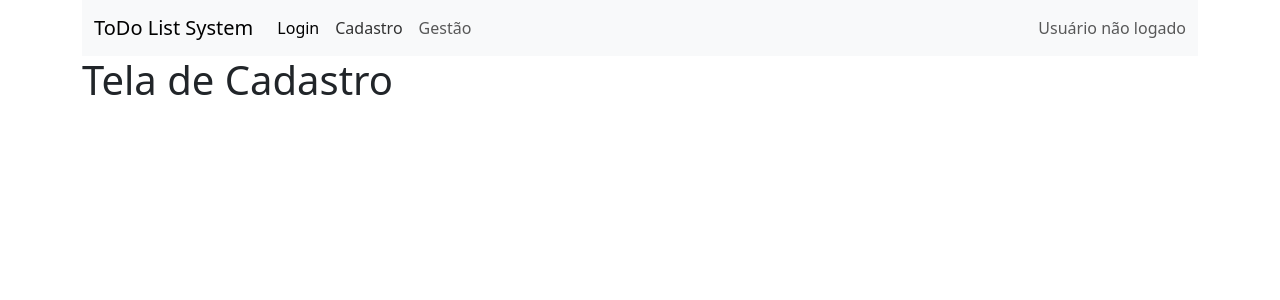
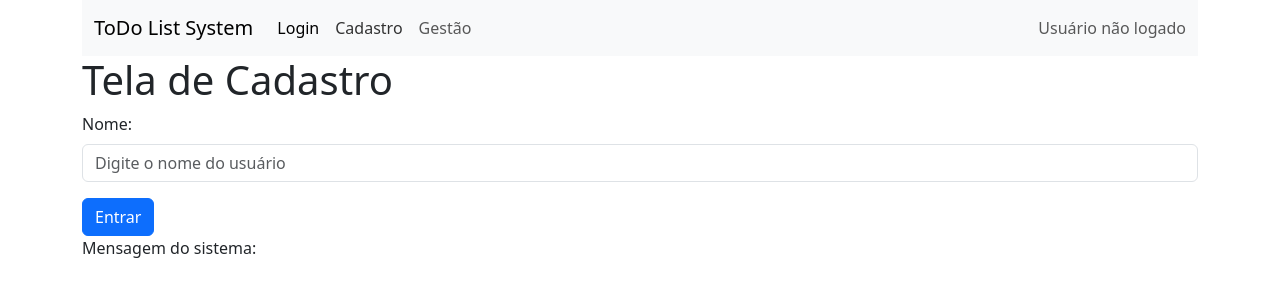
Before and after one commit to bssantos7/Tarefa-Lista-Ract-EBAC, a React (Vite) app in the folder React/: page / in a window 1280 px wide. Both pictures are taken after a click on the link "Cadastro". Shown: the top 300 px of the page. Built offline with nearby package versions, Linux system fonts and the light colour scheme.

Commit message:
menu e cadastro funcionando

```diff
--- a/React/src/Componentes/TelaCadastro.jsx
+++ b/React/src/Componentes/TelaCadastro.jsx
@@ -1,7 +1,47 @@
+import { useContext } from "react";
+import useApiFetch from "../Hooks/useApiFecth";
+import { useState } from "react";
+import { ProcessamentoContext } from "../Context/ProcessamentoContext";
+
 function TelaCadastro() {
+
+    const [nome, setNome] = useState('');
+    const {usuario, setUsuario, novoUsuario, setNovoUsuario, mensagem, setMensagem, getUsuario, postUsuario} = useApiFetch();
+    const { statusProcessamento, carregando, setCarregando }=useContext(ProcessamentoContext);
+
+    function handleChange(evento) {
+        const{name, value}=evento.target
+
+        setNovoUsuario((usuarioAnterior)=>({
+            ...usuarioAnterior, [name]: value
+        }))
+    }
+
+    async function handleSubmit(e) {
+        e.preventDefault();
+        if(novoUsuario.nome.trim() === ''){
+            setMensagem('O campo nome é obrigatório.');
+            return;
+        }else{
+            await postUsuario(novoUsuario);
+        }
+    }
+
     return (
         <div>
             <h1>Tela de Cadastro</h1>
+            <form onSubmit={handleSubmit}>
+                <div className="mb-3">
+                    <label htmlFor="nome" className="form-label">Nome: </label>
+                    <input type="text" className="form-control" id="nome" name="nome"
+                    value={novoUsuario.nome} onChange={handleChange} placeholder="Digite o nome do usuário" required />
+                </div>
+
+                <button type="submit" className="btn btn-primary">{carregando?"Carregando...":"Entrar"}</button>
+            </form>
+            <div>
+                <p>Mensagem do sistema: {mensagem}</p>
+            </div>
         </div>
     )
 }
--- a/React/src/Componentes/TelaLogin.jsx
+++ b/React/src/Componentes/TelaLogin.jsx
@@ -15,17 +15,18 @@ function TelaLogin() {
         setId(e.target.value);
     }
 
-    function handleSubmit(e){
+    async function handleSubmit(e){
         e.preventDefault();
-        getUsuario(id);
+        await getUsuario(id);
     }
 
     return(
         <div>
+            <h1>Tela de Login</h1>
             <form onSubmit={handleSubmit}>
                 <div className="mb-3">
-                    <label htmlFor="exampleInputEmail1" className="form-label">ID: </label>
-                    <input type="text" className="form-control" id="id" name="id" value={id} onChange={handleChange} placeholder="Digite o ID do usuário" />
+                    <label htmlFor="id" className="form-label">ID: </label>
+                    <input type="text" className="form-control" id="id" name="id" value={id} onChange={handleChange} placeholder="Digite o ID do CRUDCRUD" />
                 </div>
 
                 <button type="submit" className="btn btn-primary">{carregando?"Carregando...":"Entrar"}</button>
--- a/React/src/Hooks/useApiFecth.jsx
+++ b/React/src/Hooks/useApiFecth.jsx
@@ -37,6 +37,30 @@ function useApiFetch() {
         }
     }
 
-    return{usuario, setUsuario, novoUsuario, setNovoUsuario, mensagem, setMensagem, getUsuario};
+    async function postUsuario(novoUsuario) {
+        if(statusProcessamento.current === 'ocupado'){
+            setMensagem('Processamento em andamento, aguarde...');
+            return;
+        }else{
+            statusProcessamento.current = 'ocupado';
+            setCarregando(true);
+           try {
+                const resposta=await fetch(url,{method:"POST", headers:{"Content-Type":"application/json"},body:JSON.stringify(novoUsuario)});
+                if(!resposta.ok){
+                    throw new Error(`Erro ao cadastrar usuário - ${resposta.status}`);
+                }else{
+                    const dados= await resposta.json();
+                    setMensagem(`ID do usuario cadastrado: ${dados._id}`);
+                }
+           } catch (error) {
+                setMensagem(`Erro ao cadastrar ususário - ${error.message}`);
+           }finally{
+                setCarregando(false);
+                statusProcessamento.current='livre';
+           }
+        }
+    }
+
+    return{usuario, setUsuario, novoUsuario, setNovoUsuario, mensagem, setMensagem, getUsuario, postUsuario};
 }
 export default useApiFetch;
```
